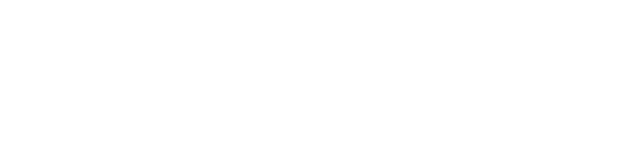
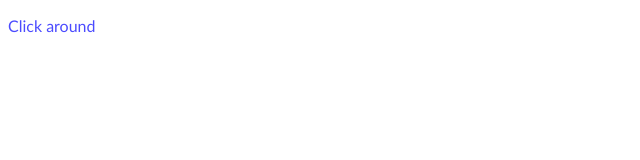
Before and after one commit to nikolaigauer/nikolaigauer.github.io, a plain HTML site: page index.html in a window 1280 px wide. Shown: the full height of the page, 0-640 px from the left. Drawn offline with Linux system fonts and the light colour scheme.

Commit message:
Add instructions

```diff
--- a/index.html
+++ b/index.html
@@ -1,5 +1,6 @@
 <!doctype html>
 <html lang="en">
+
 <head>
   <meta charset="utf-8">
   <meta name="viewport" content="width=device-width,initial-scale=1.0">
@@ -18,6 +19,18 @@
       width: 0;
     }
 
+    p {
+      opacity: 1;
+      font-family: 'Gill Sans', 'Gill Sans MT', Calibri, 'Trebuchet MS', sans-serif;
+      color: blue;
+      font: italic;
+      transition: opacity 500ms;
+    }
+
+    p.waa {
+      opacity: 0;
+    }
+
     @keyframes ping {
       0% {
         height: 0;
@@ -32,8 +45,15 @@
     }
   </style>
 </head>
+
 <body>
+  <p id="aap">Click around</p>
+
   <script>
+    setTimeout(function () {
+      document.getElementById('aap').className = 'waa';
+    }, 5000);
+
     window.addEventListener('click', (event) => {
       const div = document.createElement('div');
       div.classList.add('circle');
@@ -44,6 +64,8 @@
       });
       document.body.append(div);
     });
+
   </script>
 </body>
+
 </html>
```
Lines whose indentation alone changed are shown as unchanged.
